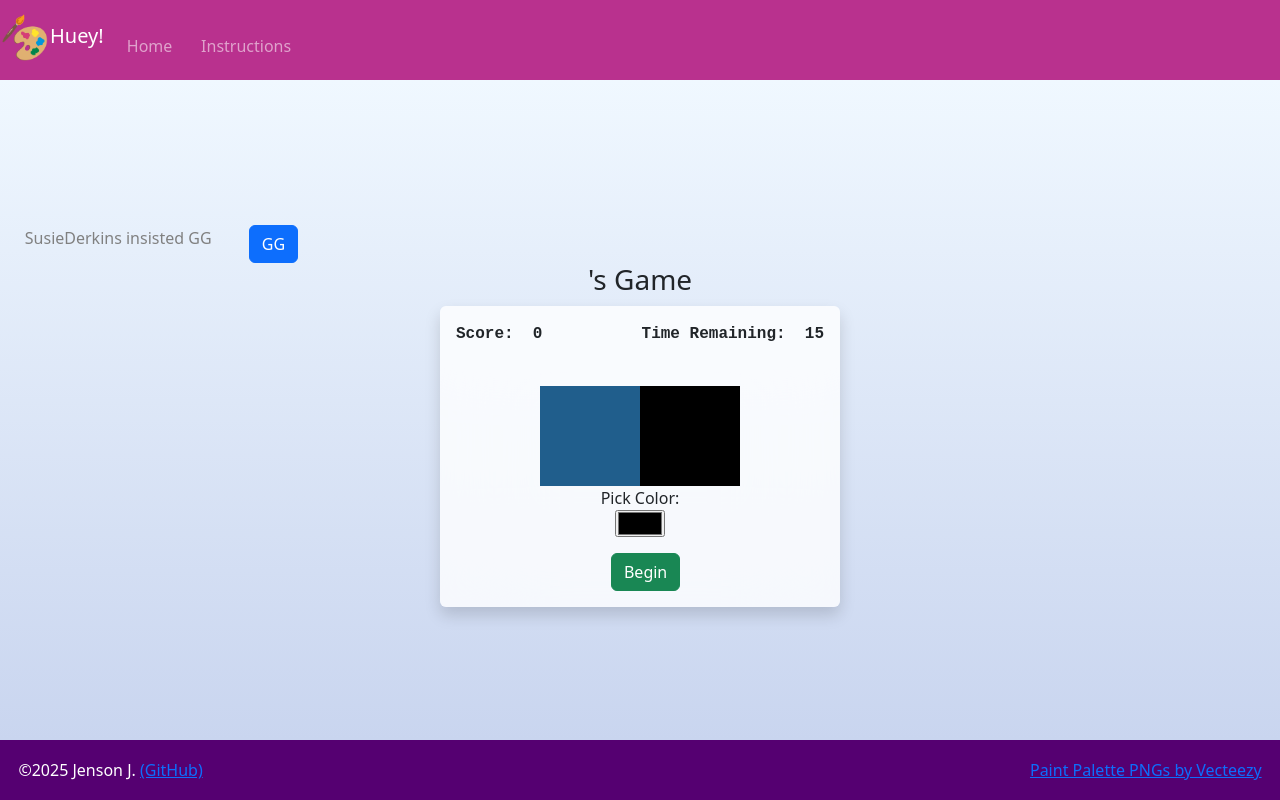
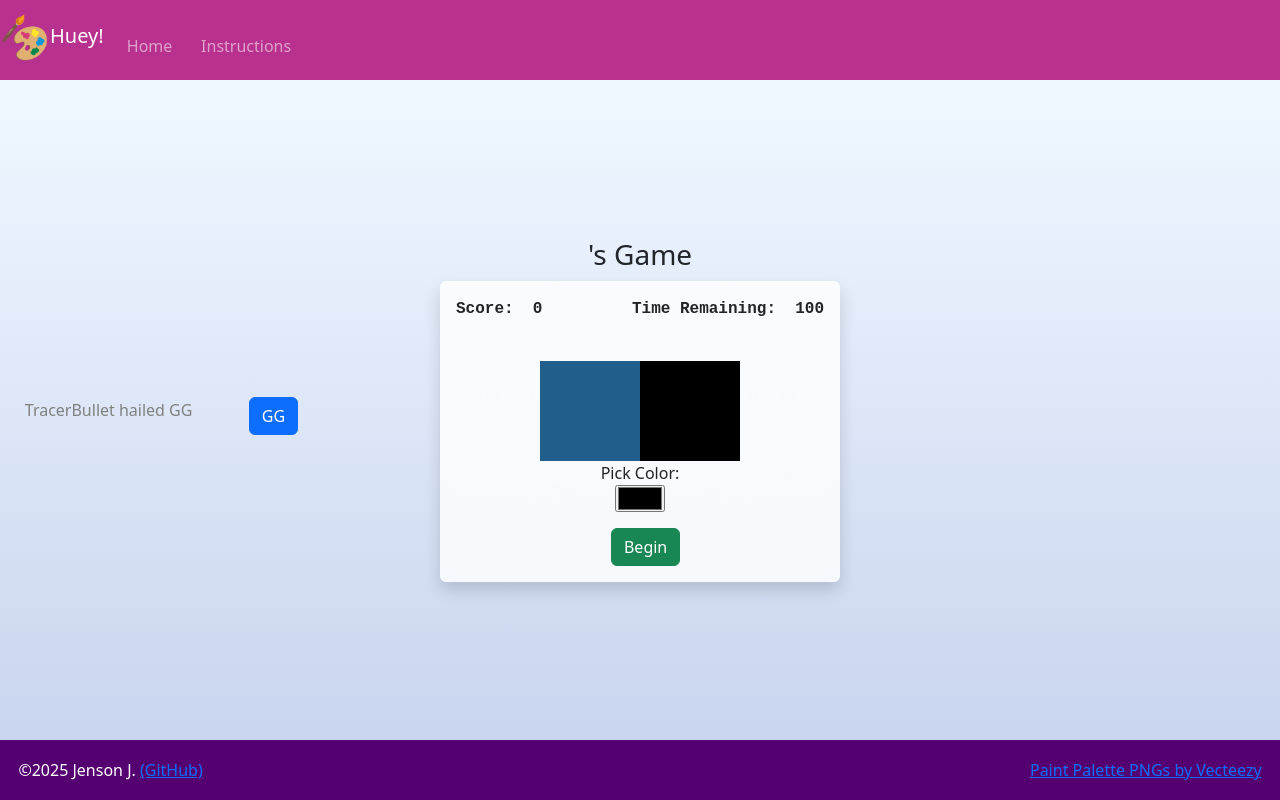
Before and after one commit to fire8811/startup, a React (Vite) app: page /play in a window 1280 px wide. Built offline with nearby package versions, Linux system fonts and the light colour scheme.

Commit message:
Add minor adjustments and tweaks

```diff
--- a/src/play/game.jsx
+++ b/src/play/game.jsx
@@ -7,7 +7,7 @@ export function Game({user}){
     const [colorLabel, updateLabel] = React.useState("\u00A0"); //API color name or wrong color warning
     const [canPlay, updateCanPlay] = React.useState(false); //game active/inactive state
     const [gameStatus, setGameStatus] = React.useState(`${user}'s Game`);  //displays username's game or GAME OVER message
-    const [timer, updateTimer] = React.useState(15)
+    const [timer, updateTimer] = React.useState(100)
     const [score, updateScore] = React.useState(0);
     const [color, setColor] = React.useState('#000000');
     const [targetColor, changeTargetColor] = React.useState(getRandomColor());
@@ -20,7 +20,7 @@ export function Game({user}){
     function resetGame(){
         updateStartStatus(false); //revert to start game button layout
         updateCanPlay(false); //freeze timer and gameplay elements
-        updateTimer(15); //reset timer
+        updateTimer(100); //reset timer
         updateScore(0); //reset score
         changeTargetColor(getRandomColor);
         setGameStatus(`${user}'s Game`)
--- a/src/play/gg.jsx
+++ b/src/play/gg.jsx
@@ -22,7 +22,7 @@ export function GGnotification({user}){
       ];
 
     React.useEffect(() => {
-        setInterval(() => {
+        const interval = setInterval(() => {
             const users = ['Calvin', 'Hobbes', 'SpacemanSpiff', 'SusieDerkins', 'TracerBullet'];
 
             const randomUser = users[Math.floor(Math.random() * users.length)];
@@ -31,7 +31,9 @@ export function GGnotification({user}){
             setMsg(newMsg);
 
         }, 2000);
-    })
+
+        return () => clearInterval(interval) //clear interval when component unmounts (ensures consistent timing between messages)
+    }, [])
 
     function ggClick(){
         const randomVerb = verbs[Math.floor(Math.random() * verbs.length)];
--- a/src/play/play.css
+++ b/src/play/play.css
@@ -15,7 +15,9 @@ main {
     flex-direction: row;
     align-items: center;
     align-self: flex-start;
+    position: absolute;
 }
+
 .notification {
     margin: .8em;
     color: gray;
```
